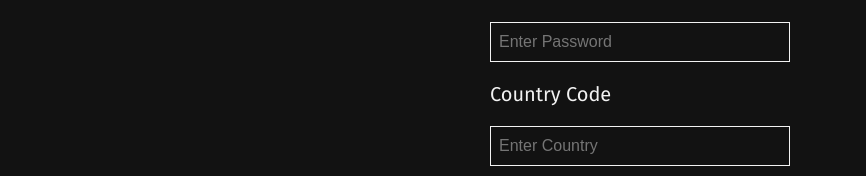
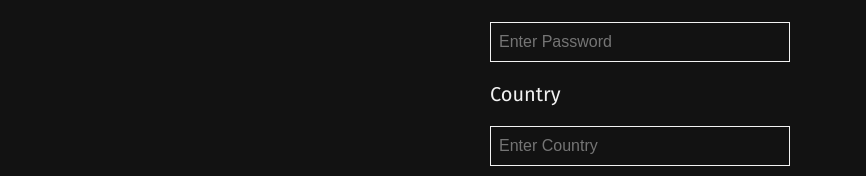
Before and after one commit to Mahamurahti/Blank-Horizons, a Next.js app: page /register in a window 1280 px wide. Shown: the part 516-692 px from the top of the page, without its empty margins (0-866 px from the left). Built offline with nearby package versions, Linux system fonts and the light colour scheme.

Commit message:
Small changes

```diff
--- a/pages/api/scores.js
+++ b/pages/api/scores.js
@@ -21,7 +21,7 @@ export default async (req, res) => {
 
                 sql = `SELECT score FROM scores WHERE user_id LIKE ?`
                 const [getRows2, _2] = await conn.query(sql, [id])
-                const prevScore = getRows2[0].score
+                const prevScore = getRows2[0]?.score
 
                 let newScore = score
                 if(prevScore) {
--- a/pages/register.js
+++ b/pages/register.js
@@ -301,7 +301,7 @@ function UserInfo(props) {
             </div>
 
             <div className={styles.section}>
-                <label htmlFor="country">Country Code</label>
+                <label htmlFor="country">Country</label>
                 <input
                     className={error.country ? styles.error : null}
                     type="text"
```
